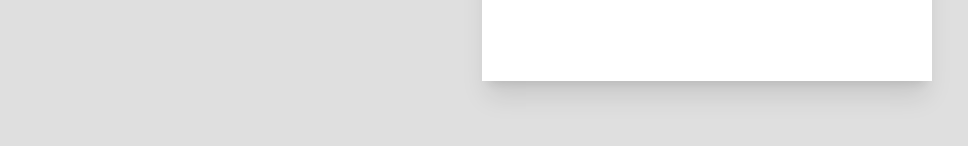
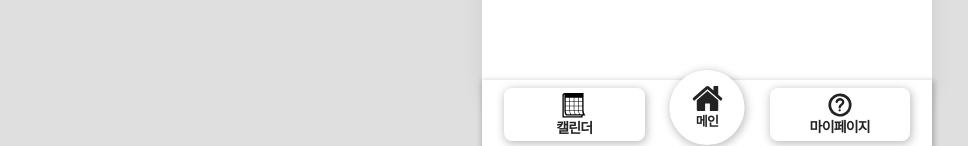
Before and after one commit to prj-capstone-2025-syu/i_go_client_CI-CD, a Next.js app: page / in a window 1280 px wide. Shown: the part 651-797 px from the top of the page, without its empty margins (158-1126 px from the left). Built offline with nearby package versions, Linux system fonts and the light colour scheme.

Commit message:
Update layout.tsx

```diff
--- a/src/app/layout.tsx
+++ b/src/app/layout.tsx
@@ -1,5 +1,5 @@
 "use client";
-import QuickNav from "@/components/common/quickNav";
+import BottomNav from "@/components/common/bottomNav";
 import { Geist, Geist_Mono } from "next/font/google";
 import "./globals.css";
 
@@ -36,7 +36,7 @@ export default function RootLayout({
       `}</style>
       <div id="layout-wrapper" className="relative h-[100vh] lg:w-[95%] w-full lg:max-w-[450px] flex flex-col items-center justify-between font-custom duration-500 layout-load preload lg:ml-[50%] mx-auto" draggableata-aos="fade" data-aos-duration="50" data-aos-once="true">
         <main className="main-wrapper w-full h-[calc(100%-68px)] shadow-xl bg-[#fff]">{children}</main>
-        <QuickNav />
+        <BottomNav />
         <div className="absolute top-[42%] left-[-100%] animate-bounce">
         <p>로고 위치</p>
         </div>
```
